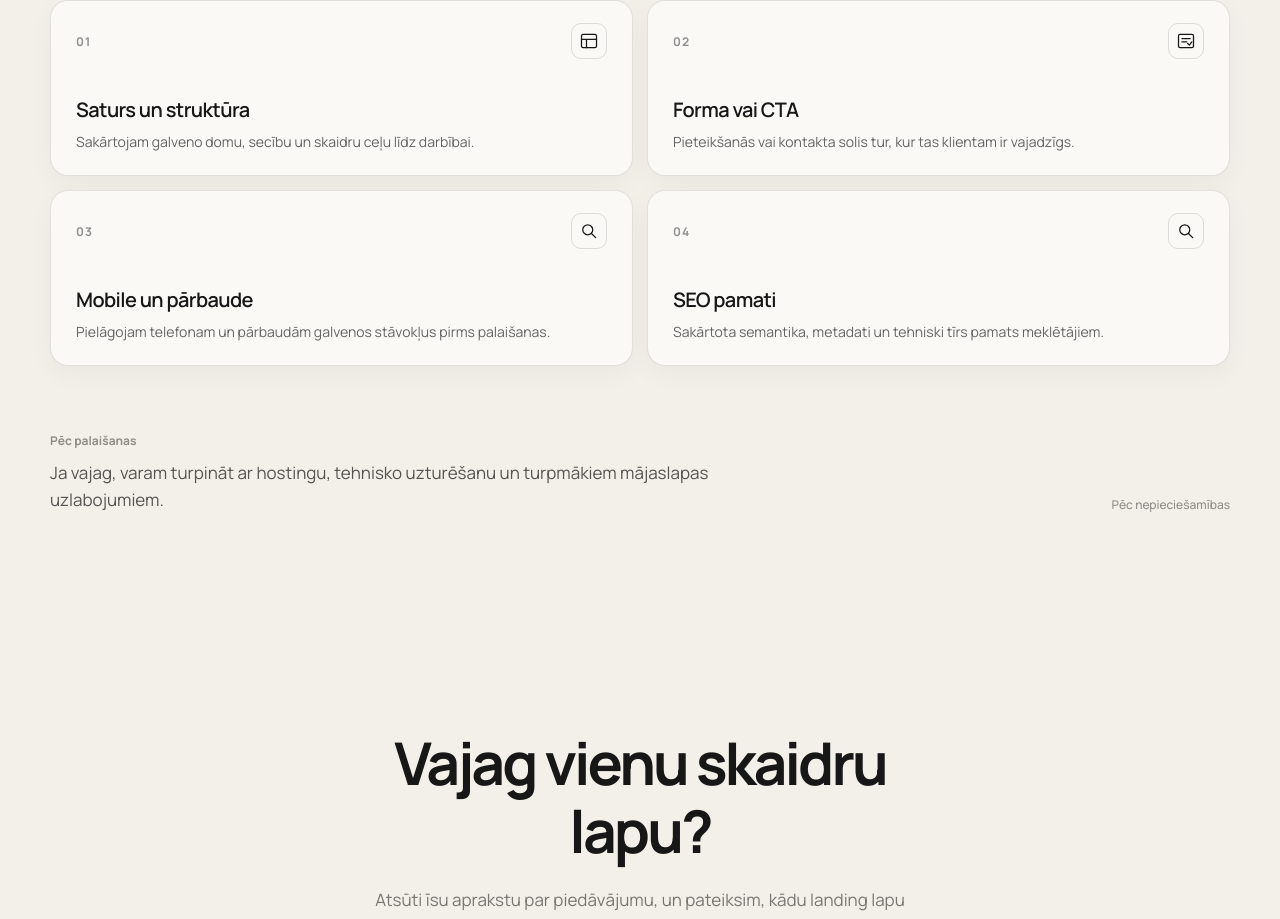
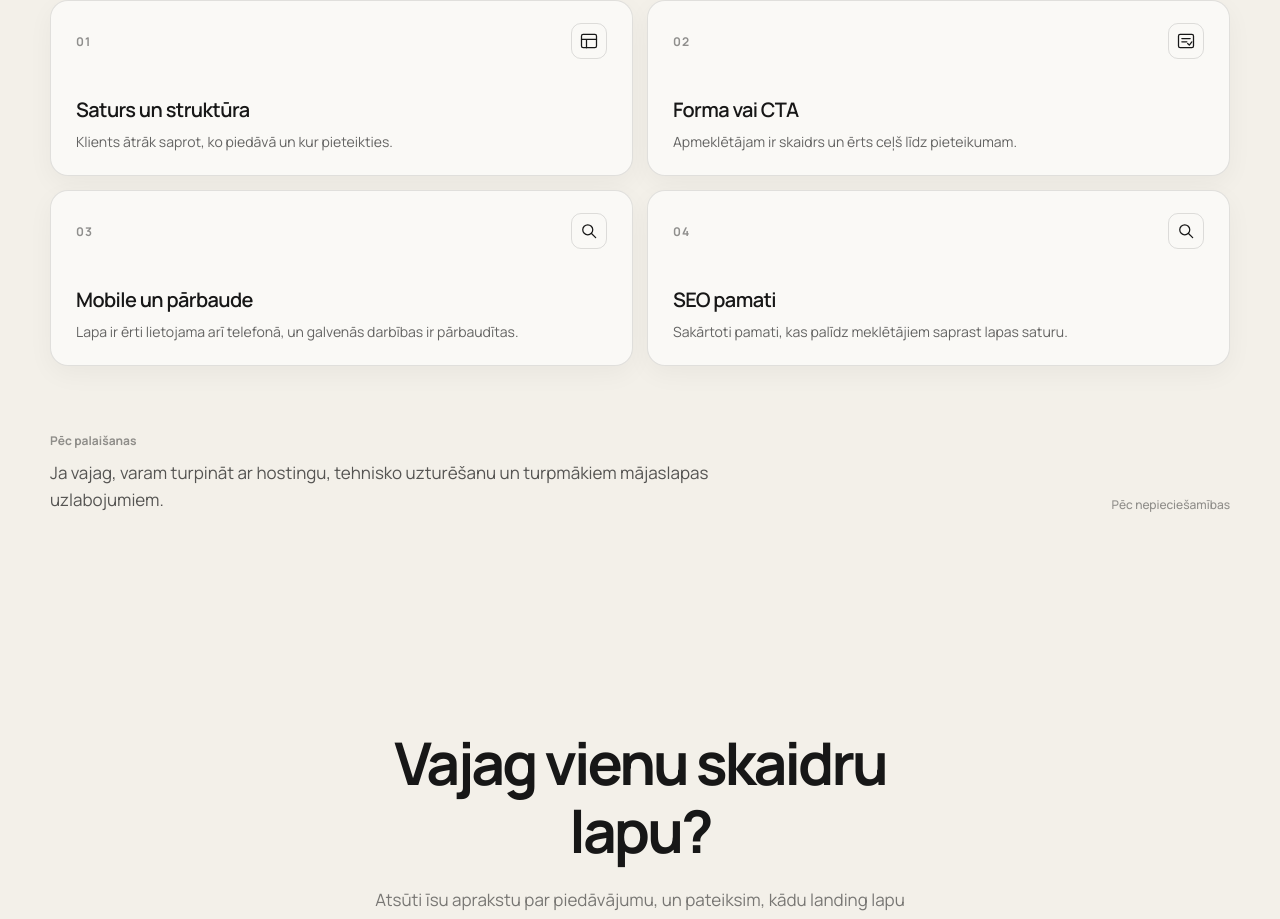
Before and after one commit to davisl24/WEBSITEAGENCY, a Next.js app: page /pakalpojumi/landing-lapa in a window 1280 px wide. Shown: the part 3831-4750 px from the top of the page. Built offline with nearby package versions, Linux system fonts and the light colour scheme.

Commit message:
copy: clarify client benefits in service delivery section

```diff
--- a/app/pakalpojumi/landing-lapa/page.tsx
+++ b/app/pakalpojumi/landing-lapa/page.tsx
@@ -267,10 +267,10 @@ export default function LandingPage() {
         title="Gatavs palaišanai"
         description="Praktiskās lietas, kurām jābūt sakārtotām, lai landing lapa nav tikai skaists dizains."
         items={[
-          { title: "Saturs un struktūra", text: "Sakārtojam galveno domu, secību un skaidru ceļu līdz darbībai." },
-          { title: "Forma vai CTA", text: "Pieteikšanās vai kontakta solis tur, kur tas klientam ir vajadzīgs." },
-          { title: "Mobile un pārbaude", text: "Pielāgojam telefonam un pārbaudām galvenos stāvokļus pirms palaišanas." },
-          { title: "SEO pamati", text: "Sakārtota semantika, metadati un tehniski tīrs pamats meklētājiem." }
+          { title: "Saturs un struktūra", text: "Klients ātrāk saprot, ko piedāvā un kur pieteikties." },
+          { title: "Forma vai CTA", text: "Apmeklētājam ir skaidrs un ērts ceļš līdz pieteikumam." },
+          { title: "Mobile un pārbaude", text: "Lapa ir ērti lietojama arī telefonā, un galvenās darbības ir pārbaudītas." },
+          { title: "SEO pamati", text: "Sakārtoti pamati, kas palīdz meklētājiem saprast lapas saturu." }
         ]}
       />
 
```
